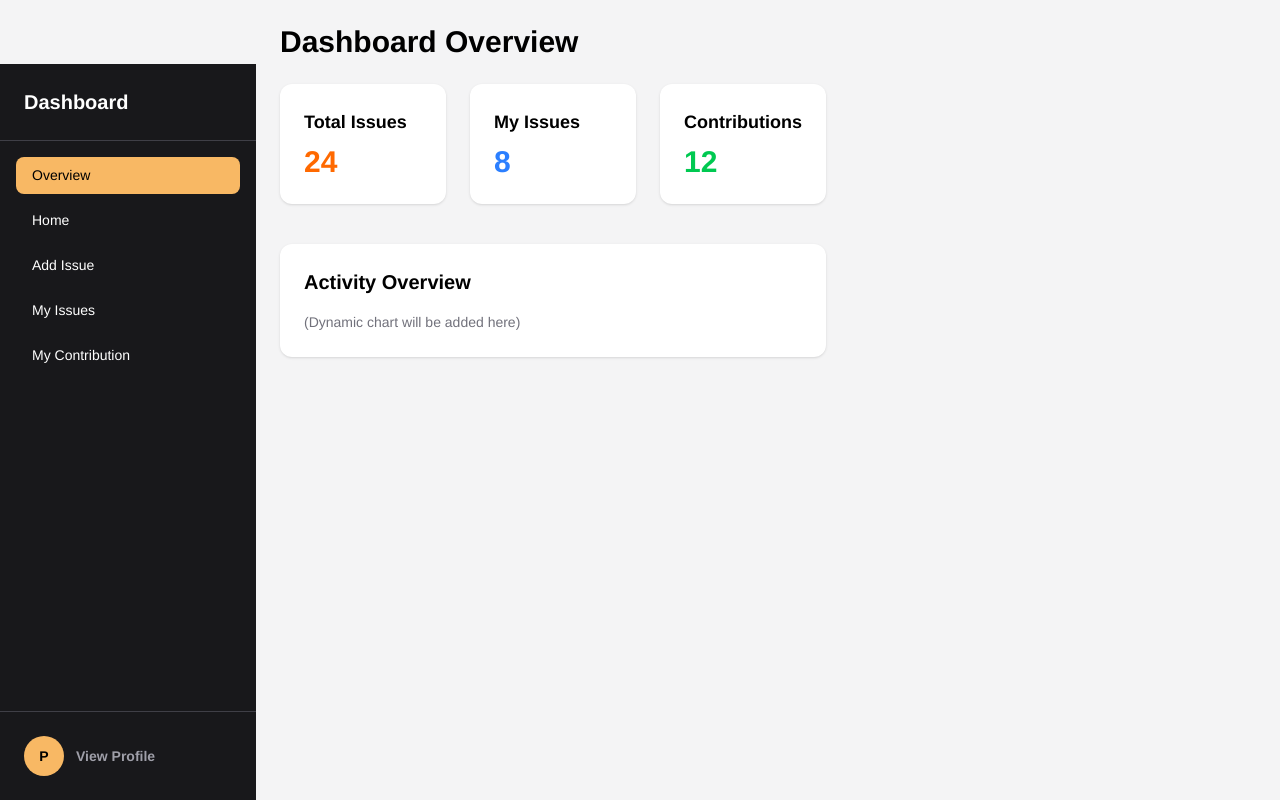
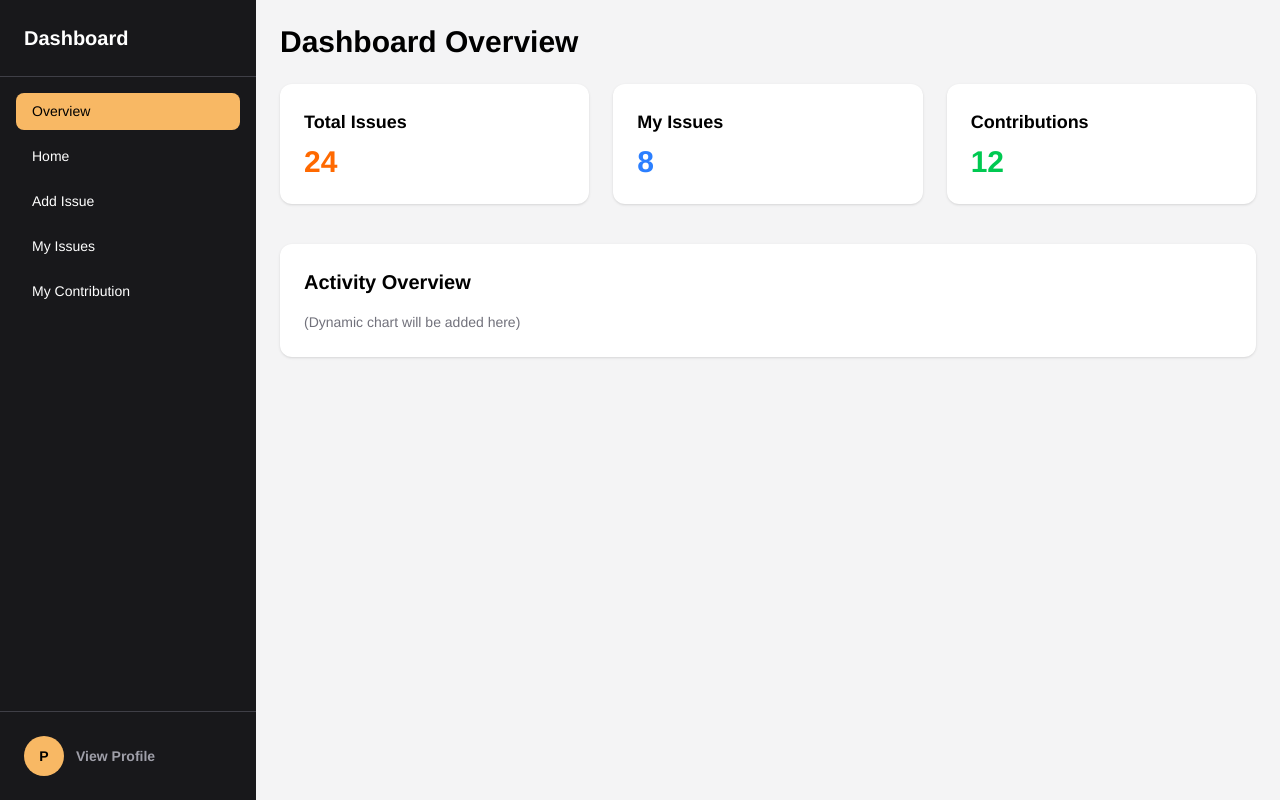
Before and after one commit to sucharita4867/CleanCityPortal-client-side, a React (Vite) app: page /dashboard in a window 1280 px wide. Built offline with nearby package versions, Linux system fonts and the light colour scheme; no server answers; a web font is replaced by a local one.

Commit message:
fixed sidebar height problem

```diff
--- a/src/Components/Sidebar.jsx
+++ b/src/Components/Sidebar.jsx
@@ -15,9 +15,9 @@ const Sidebar = ({ isOpen, setIsOpen }) => {
         className={`
           fixed
           left-0
-          top-16
+          top-0
           w-64
-          h-[calc(100vh-4rem)]
+          h-screen
           bg-zinc-900 text-white
           z-50
           flex flex-col
--- a/src/Layouts/DashboardLayout.jsx
+++ b/src/Layouts/DashboardLayout.jsx
@@ -10,12 +10,12 @@ const DashboardLayout = () => {
     <div className="min-h-screen bg-zinc-100 dark:bg-zinc-900">
       {/* <Navbar onMenuClick={() => setIsOpen(true)} /> */}
 
-      <div className="flex ">
+      <div className="">
         {/* Sidebar takes its own width */}
         <Sidebar isOpen={isOpen} setIsOpen={setIsOpen} />
 
         {/* Main content */}
-        <main className=" p-6 ml-0 md:ml-64 min-h-screen">
+        <main className=" p-6 md:ml-64 min-h-screen">
           <Outlet />
         </main>
       </div>
```
